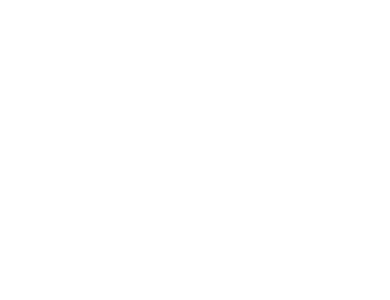
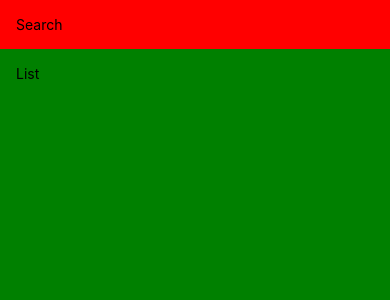
Before and after one commit to n3rdkid/rn-meals-to-go, a React Native app: screen / in a window 390 px wide. Shown: the top 300 px of the page. Built offline with nearby package versions, Linux system fonts and the light colour scheme.

Commit message:
improv : setup basic layout

```diff
--- a/App.js
+++ b/App.js
@@ -1,15 +1,31 @@
 import React from 'react';
-import { StyleSheet, Text, View } from 'react-native';
+import { SafeAreaView, StatusBar, StyleSheet, Text, View } from 'react-native';
+
 
 export default function App() {
   return (
-    <View style={styles.container}>
-
+    <>
+    <StatusBar style="auto"/>
+    <SafeAreaView style={{flex:1}}>
+    <View style={styles.search}>
+     <Text>Search</Text>
     </View>
+    <View style={styles.list}>
+    <Text>List</Text>
+    </View>
+    </SafeAreaView>
+    </>
   );
 }
 
 const styles = StyleSheet.create({
-  container: {
+  search: {
+    padding:16,
+    backgroundColor:'red'
+  },
+  list: {
+    flex:1,
+    padding:16,
+    backgroundColor:'green'
   },
 });
```
